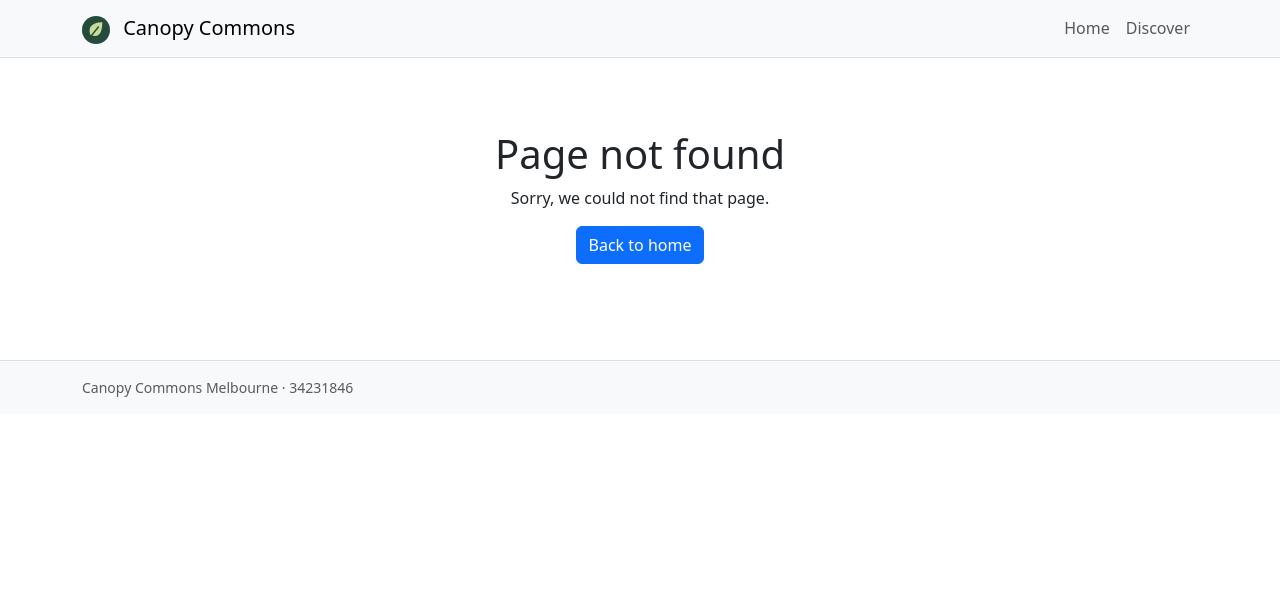
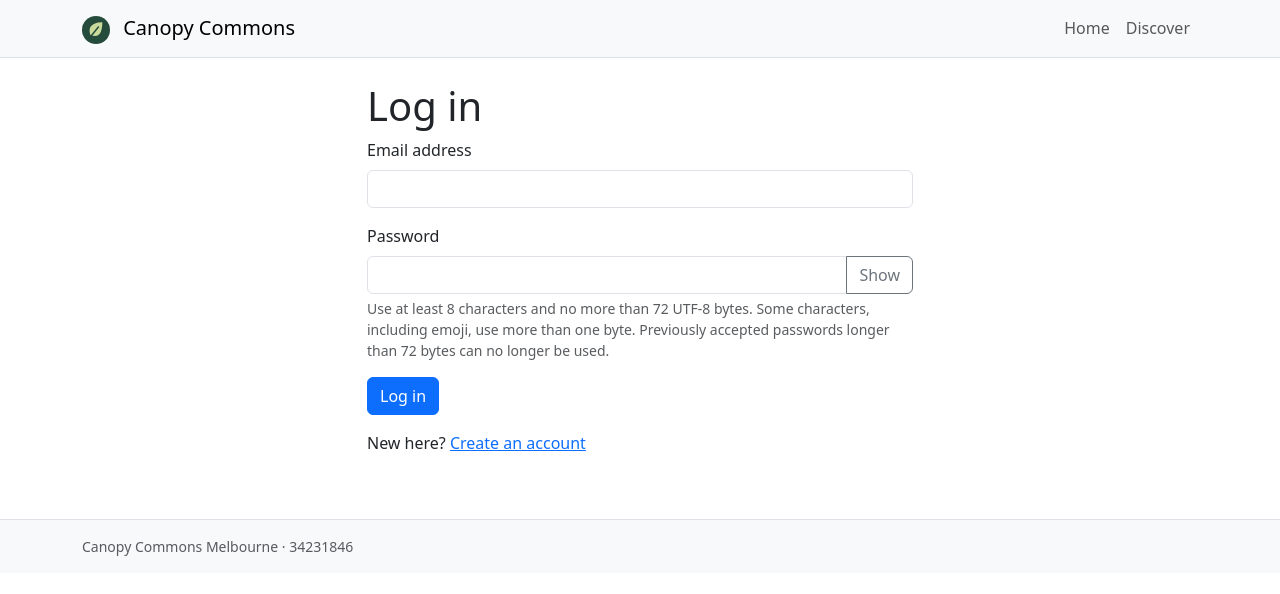
Before and after one commit to pseudo-overlord/canopy-commons-5032, a Vue app in the folder final/: page /login in a window 1280 px wide. Before the commit this address had no page. Shown: the top 594 px of the page. Built offline with nearby package versions, Linux system fonts and the light colour scheme.

Commit message:
feat(final): add the login page

```diff
--- a/final/src/router.js
+++ b/final/src/router.js
@@ -2,6 +2,7 @@ import { createRouter, createWebHistory } from "vue-router";
 import HomeView from "./views/HomeView.vue";
 import DiscoverView from "./views/DiscoverView.vue";
 import OpportunityView from "./views/OpportunityView.vue";
+import LoginView from "./views/LoginView.vue";
 import RegisterView from "./views/RegisterView.vue";
 import NotFoundView from "./views/NotFoundView.vue";
 
@@ -13,6 +14,7 @@ const routes = [
     name: "Opportunity",
     component: OpportunityView,
   },
+  { path: "/login", name: "Login", component: LoginView },
   { path: "/register", name: "Register", component: RegisterView },
   { path: "/:pathMatch(.*)*", name: "NotFound", component: NotFoundView },
 ];
--- /dev/null
+++ b/final/src/views/LoginView.vue
@@ -0,0 +1,98 @@
+<script setup>
+import { computed, reactive, ref } from "vue";
+import { useRoute, useRouter } from "vue-router";
+import { login } from "../auth.js";
+import { focusFirstError } from "../utils/focus.js";
+import { validateAccount } from "../utils/validation.js";
+import PasswordField from "../components/PasswordField.vue";
+
+const route = useRoute();
+const router = useRouter();
+const form = reactive({ email: "", password: "" });
+const submitted = ref(false);
+const serverError = ref("");
+const busy = ref(false);
+
+const errors = computed(() => validateAccount(form, false));
+
+const submitForm = async (event) => {
+  if (busy.value) return;
+
+  submitted.value = true;
+  serverError.value = "";
+
+  if (Object.keys(errors.value).length > 0) {
+    await focusFirstError(event);
+    return;
+  }
+
+  busy.value = true;
+  try {
+    await login(form.email, form.password);
+    // Go back to the page they wanted, or to their account page.
+    router.push(route.query.redirect || "/account");
+  } catch (error) {
+    serverError.value = error.message;
+  } finally {
+    busy.value = false;
+  }
+};
+</script>
+
+<template>
+  <div class="row">
+    <div class="col-md-6 offset-md-3">
+      <h1>Log in</h1>
+
+      <div v-if="route.query.registered === '1'" class="alert alert-success">
+        Account created. You can log in now.
+      </div>
+      <div v-if="route.query.denied === '1'" class="alert alert-warning">
+        Please log in to view that page.
+      </div>
+      <div v-if="serverError" class="alert alert-warning" role="alert">
+        {{ serverError }}
+      </div>
+
+      <form novalidate @submit.prevent="submitForm">
+        <div class="mb-3">
+          <label for="email" class="form-label">Email address</label>
+          <input
+            id="email"
+            v-model="form.email"
+            :aria-invalid="submitted && !!errors.email"
+            :aria-describedby="
+              submitted && errors.email ? 'email-error' : undefined
+            "
+            type="email"
+            class="form-control"
+            :class="{ 'is-invalid': submitted && errors.email }"
+          />
+          <div
+            v-if="submitted && errors.email"
+            id="email-error"
+            class="invalid-feedback"
+          >
+            {{ errors.email }}
+          </div>
+        </div>
+
+        <PasswordField
+          id="password"
+          v-model="form.password"
+          label="Password"
+          hint="Use at least 8 characters and no more than 72 UTF-8 bytes. Some characters, including emoji, use more than one byte. Previously accepted passwords longer than 72 bytes can no longer be used."
+          :error="submitted ? errors.password : ''"
+        />
+
+        <button type="submit" class="btn btn-primary" :disabled="busy">
+          {{ busy ? "Logging in..." : "Log in" }}
+        </button>
+      </form>
+
+      <p class="mt-3">
+        New here? <RouterLink to="/register">Create an account</RouterLink>
+      </p>
+    </div>
+  </div>
+</template>
```
